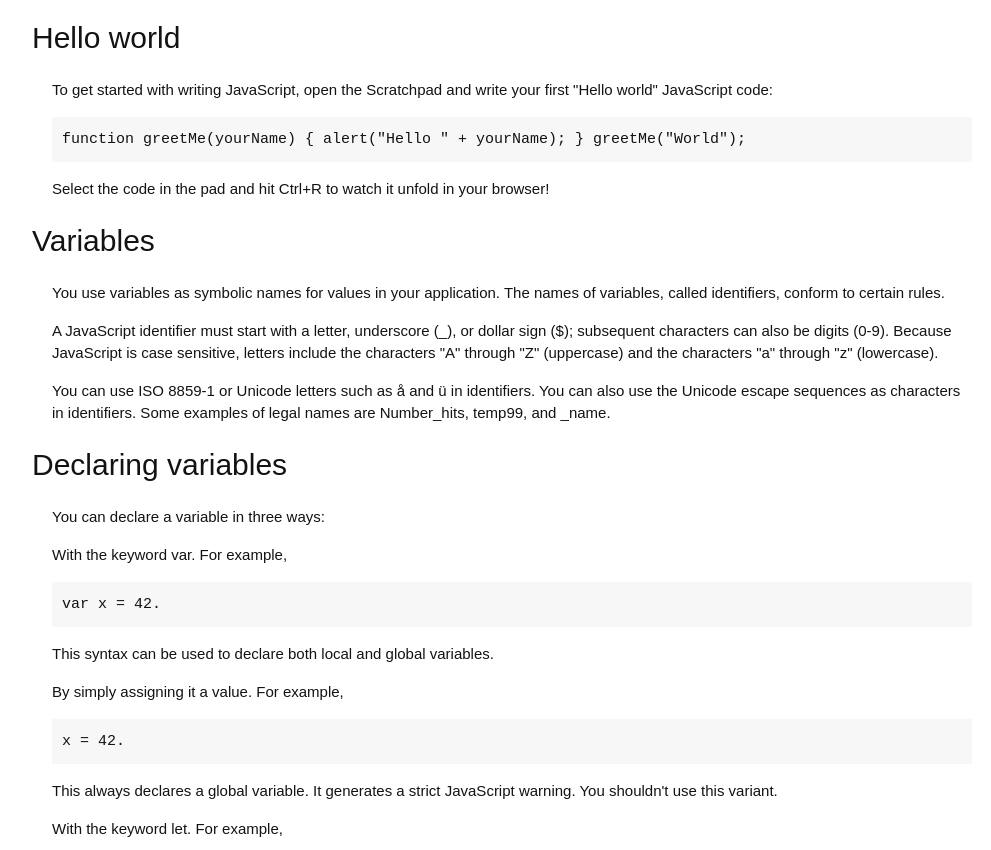
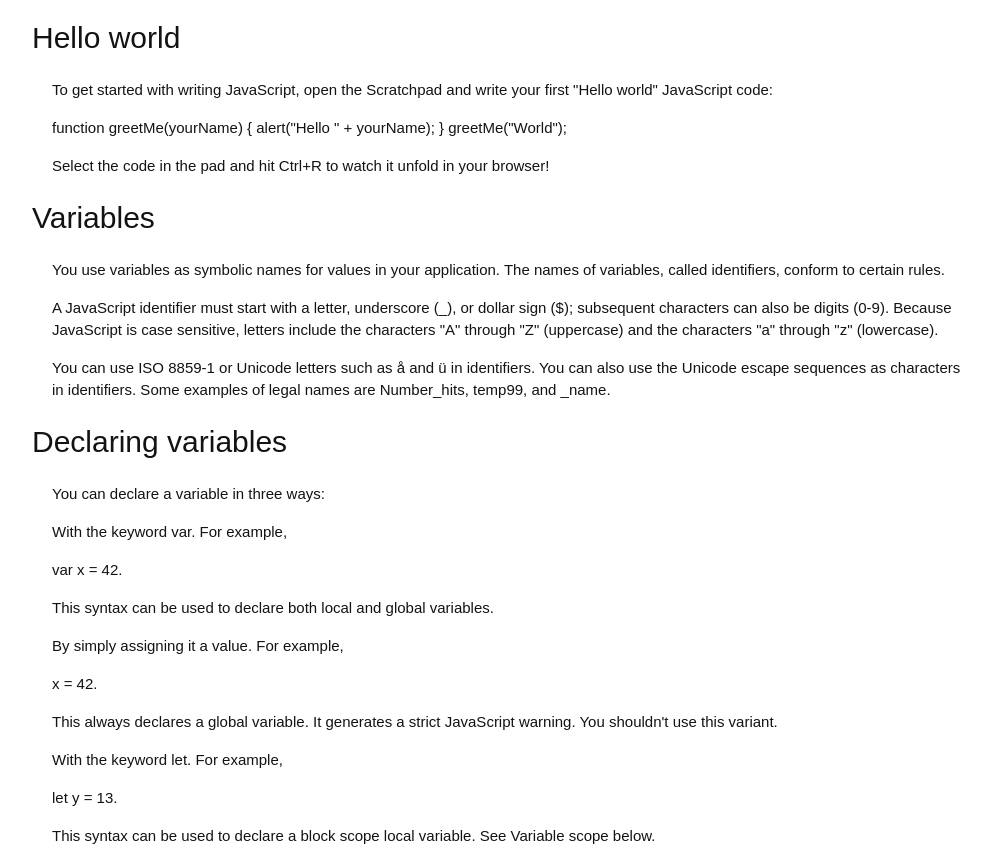
Before and after one commit to amarjitmangarhia/technical_documentation, a plain HTML site: page index.html in a window 1280 px wide. Shown: the part 949-1799 px from the top of the page, without its empty margins (268-1259 px from the left). Drawn offline with Linux system fonts and the light colour scheme; a script that the page names is missing.

Commit message:
Update style.css

```diff
--- a/style.css
+++ b/style.css
@@ -78,13 +78,13 @@ html {
   margin-left: 60px;
 }
 
-.code {
+/* .code {
   padding: 10px;
   background-color: #f7f7f7;
   margin: 10px 0;
   font-family: monospace;
   line-height: 25px;
-}
+} */
 
 @media screen and (max-width: 815px) {
   body {
```
